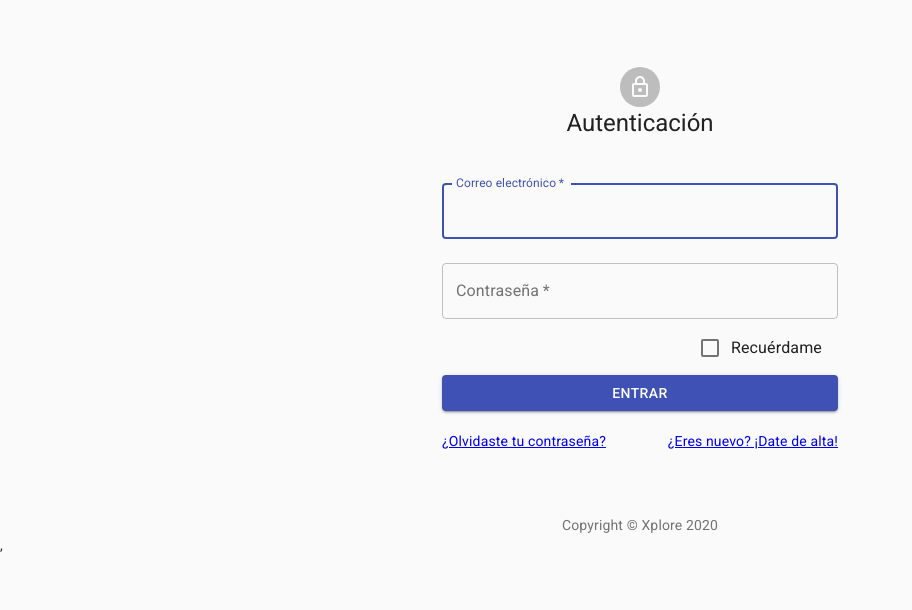
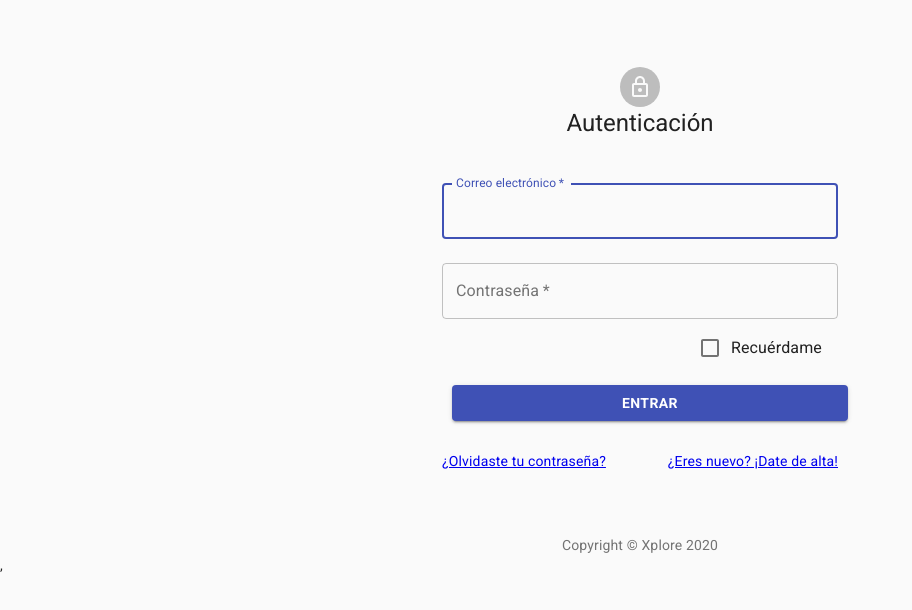
Before and after one commit to abasallo/deliya-es-front, a React (Create React App) app in the folder front/: page / in a window 1280 px wide. Shown: the top 610 px of the page, without its empty margins (0-912 px from the left). Built offline with nearby package versions, Linux system fonts and the light colour scheme.

Commit message:
[Front] - Inject custom MUI Theme

```diff
--- /dev/null
+++ b/front/src/customMUITheme.js
@@ -0,0 +1,16 @@
+import { createMuiTheme } from '@material-ui/core/styles'
+
+export const customMUITheme = createMuiTheme({
+  overrides: {
+    MuiButton: {
+      root: {
+        fontWeight: 'bold',
+        backgroundColor: 'red',
+        margin: '10px',
+        '&:hover': {
+          backgroundColor: 'green'
+        }
+      }
+    }
+  }
+})
```
Also changed, not shown: front/src/App.js (+5 -2 lines).
